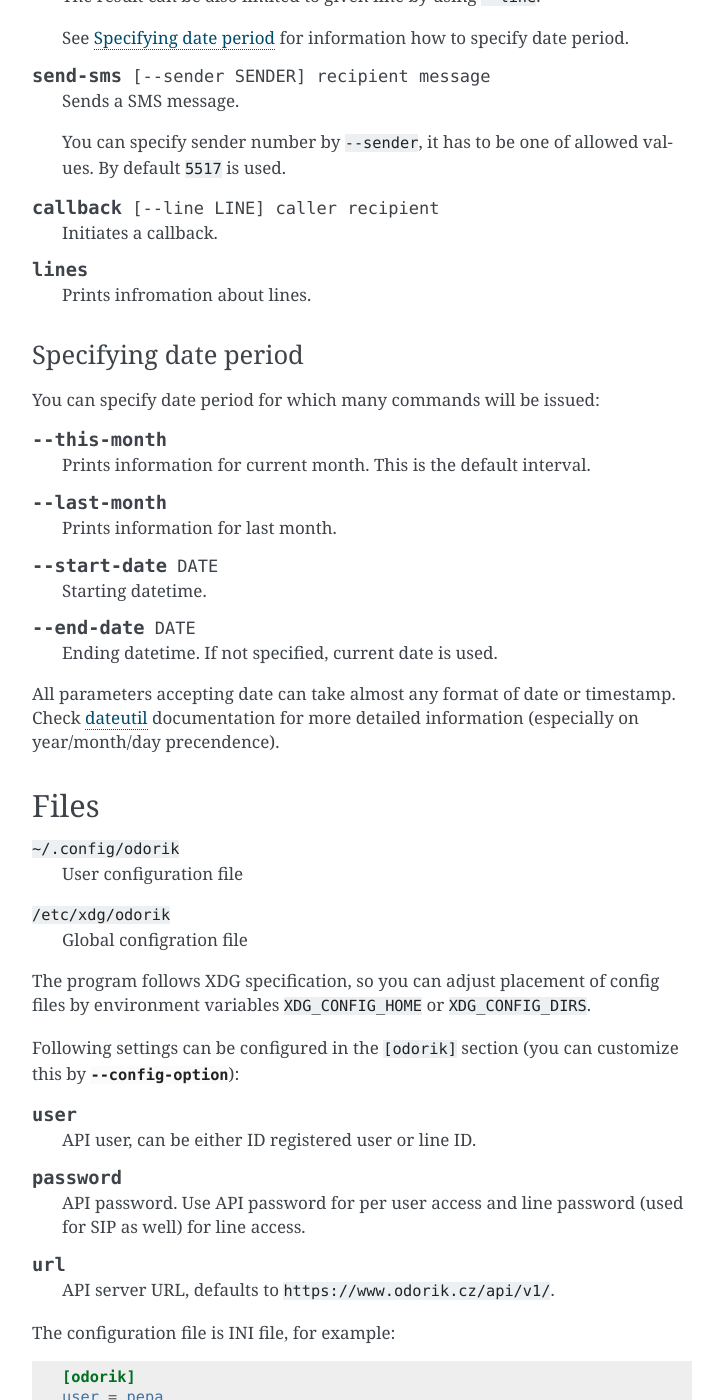
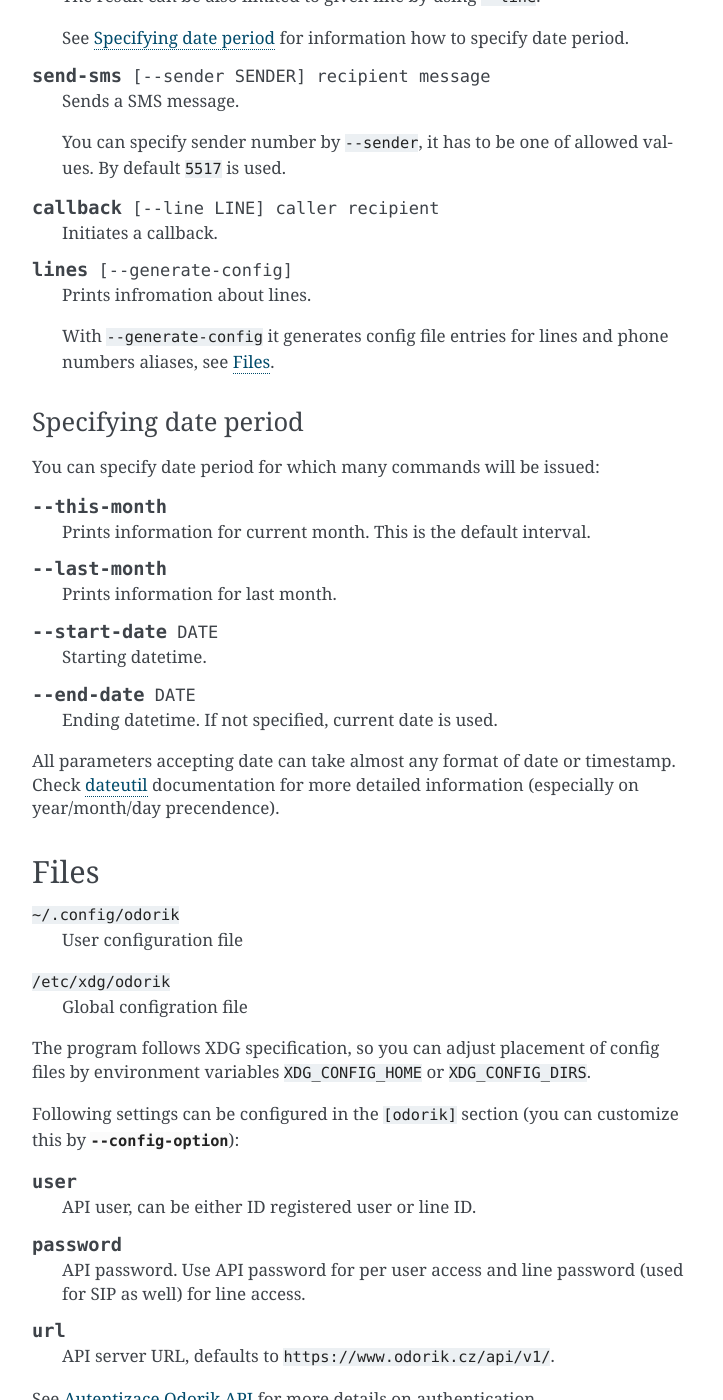
Before and after one commit to nijel/odorik, a Sphinx documentation site: the page built from docs/command.rst, in a window 1280 px wide and 1400 px high, scrolled down 1893 px. Shown: the whole window, without its empty margins (388-1111 px from the left). Built offline with Sphinx 7.4.7, drawn with Linux system fonts in a browser that asks for light colours; some of the changed text lies outside the part shown.

Commit message:
Clarify docs
Signed-off-by: Michal Čihař <michal@cihar.com>

```diff
--- a/docs/command.rst
+++ b/docs/command.rst
@@ -113,9 +113,12 @@ Currently following subcommands are available:
 
     Initiates a callback.
 
-.. option:: lines
+.. option:: lines [--generate-config]
 
     Prints infromation about lines.
+
+    With ``--generate-config`` it generates config file entries for lines and
+    phone numbers aliases, see :ref:`files`.
 
 .. _interval:
 
@@ -174,6 +177,9 @@ customize this by :option:`--config-option`):
 
     API server URL, defaults to ``https://www.odorik.cz/api/v1/``.
 
+See `Autentizace Odorik API <http://www.odorik.cz/w/api#autentizace>`_ for more
+details on authentication.
+
 The configuration file is INI file, for example:
 
 .. code-block:: ini
```
Also changed, not shown: other parts of docs/command.rst (+0 -1 lines).
